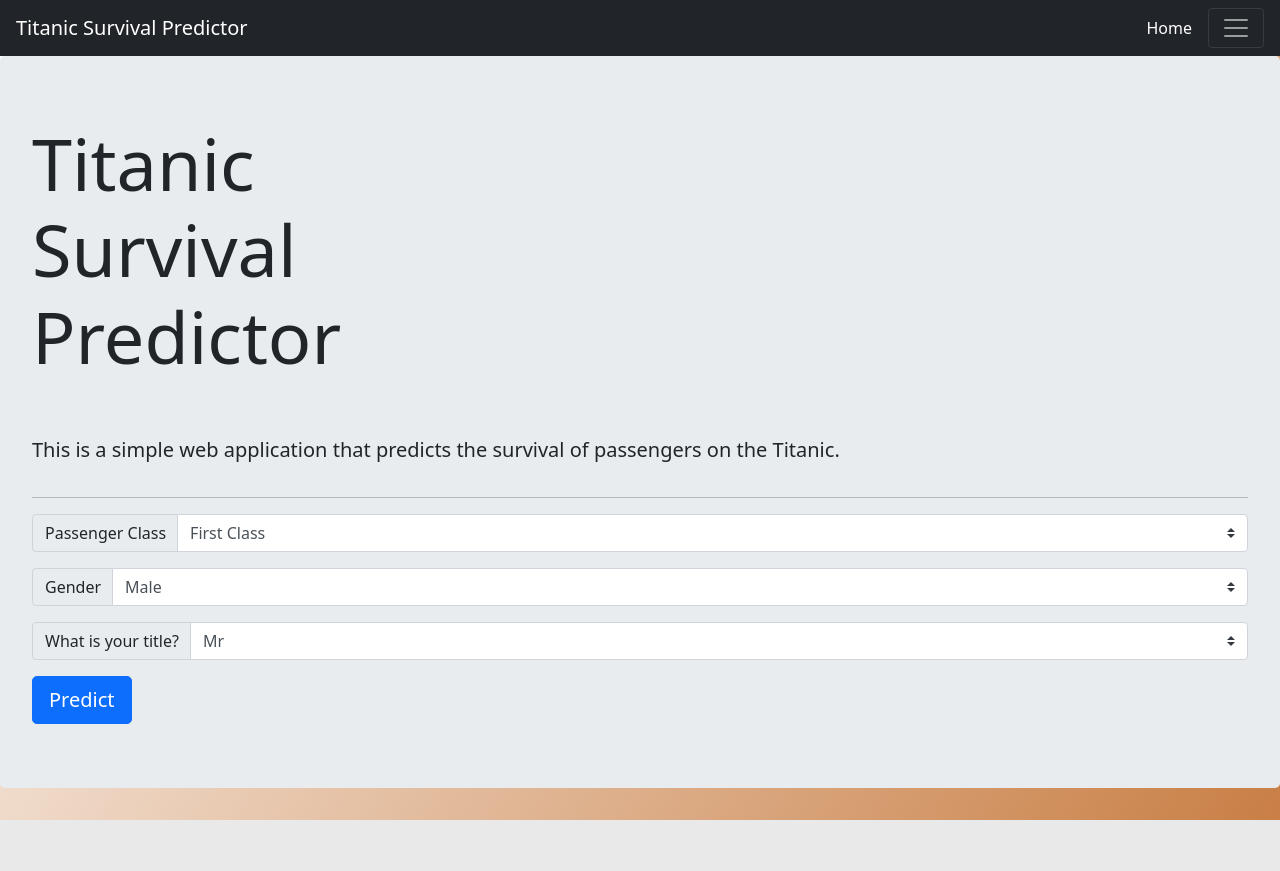
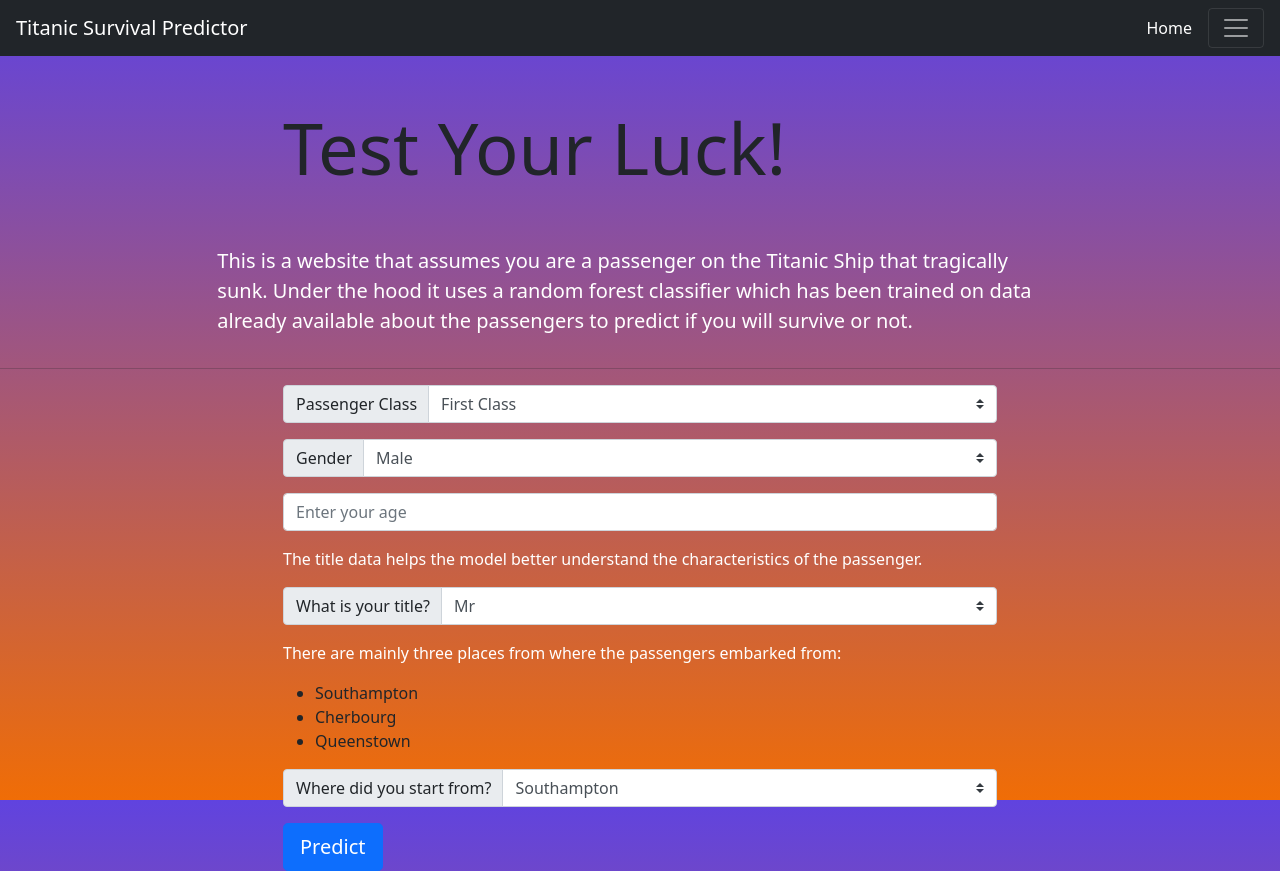
Before and after one commit to fadh1l/Titanic-survivor-predictor, a Flask app: page / in a window 1280 px wide. Before the commit the page ends 820 px from the top, so only its background shows below. Run offline with Flask 2, Linux system fonts and the light colour scheme; parts of the project's set-up code (start-up, migrations or seed data) failed here and were passed over; some libraries are stand-ins or nearby versions.

Commit message:
init commit

```diff
--- a/templates/base.html
+++ b/templates/base.html
@@ -9,12 +9,16 @@
     <link href="https://cdn.jsdelivr.net/npm/bootstrap@5.0.0-beta3/dist/css/bootstrap.min.css" rel="stylesheet"
           integrity="sha384-eOJMYsd53ii+scO/bJGFsiCZc+5NDVN2yr8+0RDqr0Ql0h+rP48ckxlpbzKgwra6" crossorigin="anonymous">
     <style>
-          body {
-    background-image: -webkit-linear-gradient(top left, white 0%, #c97f45 100%);
-    background-image: -moz-linear-gradient(top left, white 0%, #db6161 100%);
-    background-image: -o-linear-gradient(top left, white 0%, #db6161 100%);
-    background-image: linear-gradient(top left, white 0%, #db6161 100%);
-  }
+
+                html {
+    height: 100%;
+}
+body {
+    height: 100%;
+    background-color: rgb(109, 90, 216);
+    background-image: linear-gradient(rgb(96, 67, 223), #f06d06);
+}
+
     </style>
 
     {% block head %}
--- a/templates/index.html
+++ b/templates/index.html
@@ -1,34 +1,35 @@
 {% extends "base.html" %} {% block head %}
 <title>homepage</title>
 {% endblock %} {% block body %}
-<div class="jumbotron">
+<div class="container d-flex align-items-center>
   <div class="row">
-    <div class="col-md-4">
-      <h1 class="display-2">Titanic Survival Predictor</h1>
+    <div class="col-md-8 mx-auto">
+      <br><br>
+      <h1 class="display-2">Test Your Luck!</h1>
     </div>
   </div>
   <br /><br />
   <div class="row">
-    <div class="col-md-12">
-      <p class="lead">
-        This is a simple web application that predicts the survival of
-        passengers on the Titanic.
+    <div class="col-md-8 mx-auto">
+      <p class="lead text-white">
+        This is a website that assumes you are a passenger on the Titanic Ship that tragically sunk.
+        Under the hood it uses a random forest classifier which has been trained on data already available about the passengers to predict if you will survive or not.
       </p>
     </div>
   </div>
   <hr />
 
-  <div class="row">
-    <div class="col-md-12">
-      <form action="{{ url_for('predict')}}" method="post">
+  <div class="container center_div">
+    <div class="col-md-8 mx-auto">
+      <form action="{{ url_for('predict')}}" method="post" role="form">
 
-<div class="input-group mb-3">
+        <div class="input-group mb-3">
           <div class="input-group-prepend">
             <label class="input-group-text" for="inputGroupSelect01"
               >Passenger Class</label
             >
           </div>
-          <select class="custom-select" id="inputGroupSelect01">
+          <select class="custom-select" id="inputGroupSelect01" name="Pclass">
             <option value="1">First Class</option>
             <option value="2">Second Class</option>
             <option value="3">Third Class</option>
@@ -40,18 +41,25 @@
               >Gender</label
             >
           </div>
-          <select class="custom-select" id="inputGroupSelect01">
+          <select class="custom-select" id="inputGroupSelect01" name="Sex">
             <option value="0">Male</option>
             <option value="1">Female</option>
           </select>
         </div>
-<div class="input-group mb-3">
+        <div class="input-group mb-3">
+            <input type="text" class="form-control" placeholder="Enter your age" name="Age">
+        </div>
+          <p class="text-white">
+          The title data helps the model better understand the characteristics of the passenger.
+        </p>
+        <div class="input-group mb-3">
           <div class="input-group-prepend">
             <label class="input-group-text" for="inputGroupSelect01"
               >What is your title? </label
             >
           </div>
-          <select class="custom-select" id="inputGroupSelect01">
+
+          <select class="custom-select" id="inputGroupSelect01" name="Title">
             <option value="1">Mr</option>
             <option value="2">Miss</option>
             <option value="3">Mrs</option>
@@ -60,6 +68,26 @@
 
           </select>
         </div>
+        <p class="text-white">
+          There are mainly three places from where the passengers embarked from:
+          <ul>
+            <li>Southampton</li>
+            <li>Cherbourg</li>
+            <li>Queenstown</li>
+          </ul>
+        </p>
+        <div class="input-group mb-3">
+          <div class="input-group-prepend">
+            <label class="input-group-text" for="inputGroupSelect01"
+              >Where did you start from? </label
+            >
+          </div>
+          <select class="custom-select" id="inputGroupSelect01" name="Embarked">
+            <option value="0">Southampton</option>
+            <option value="1">Cherbourg</option>
+            <option value="2">Queenstown</option>
+          </select>
+        </div>
         <button class="btn btn-lg btn-primary" type="text">Predict</button>
       </form>
     </div>
```
Also changed, not shown: 1 other file.
